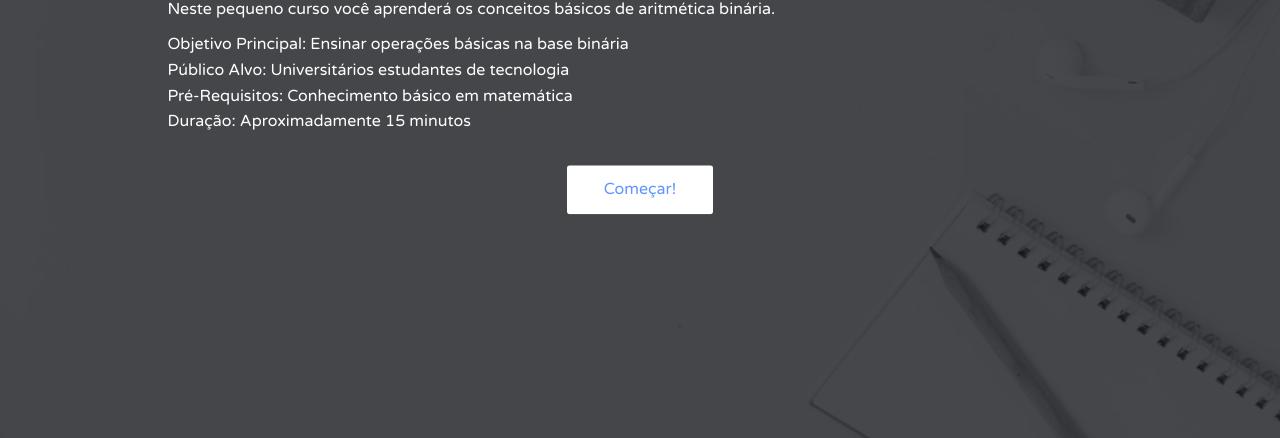
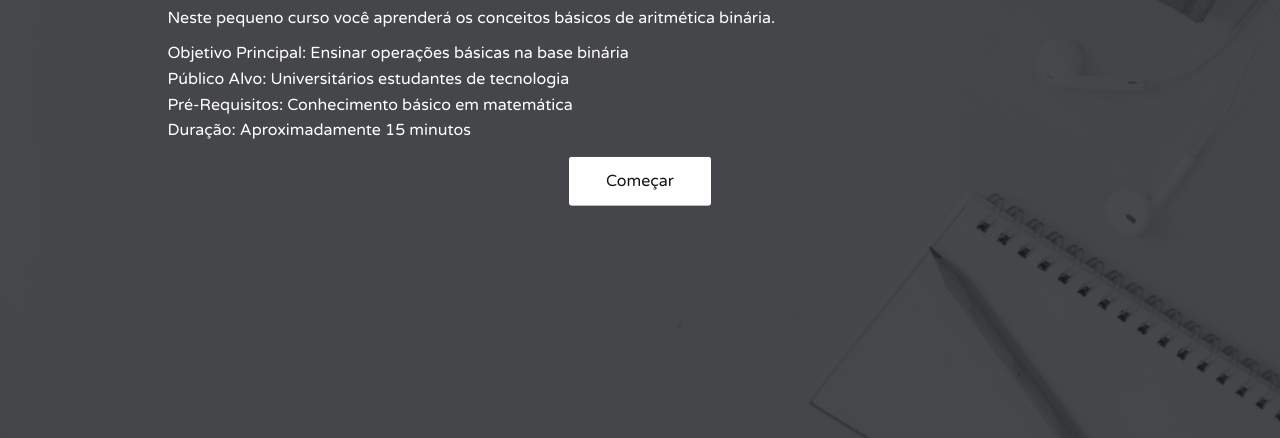
Before and after one commit to Gvieirabriel/Ergonomia, a plain HTML site: page index.html in a window 1280 px wide. Shown: the part 362-800 px from the top of the page. Drawn offline with Linux system fonts and the light colour scheme.

Commit message:
Completo

```diff
--- a/index.html
+++ b/index.html
@@ -70,7 +70,9 @@
     							<li class="white-text text-left">Duração: Aproximadamente 15 minutos</li>
     						</ul>
 							</p>
-							<button class="white-btn"><a href="#introducao">Começar!</a></button>
+							<form action="#introducao">
+								<input class="white-btn " type="submit" value="Começar" class="white-btn"></input>
+							</form>
 						</div>
 					</div>
 				</div>
```
